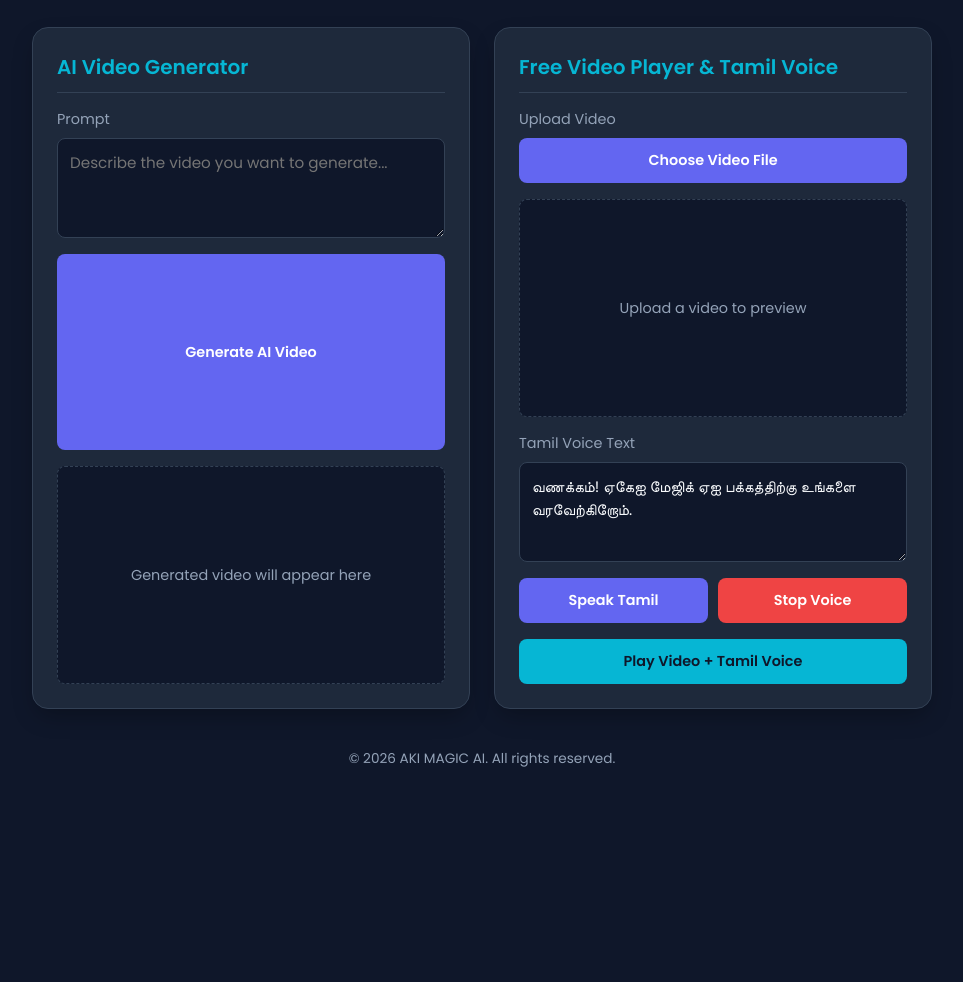
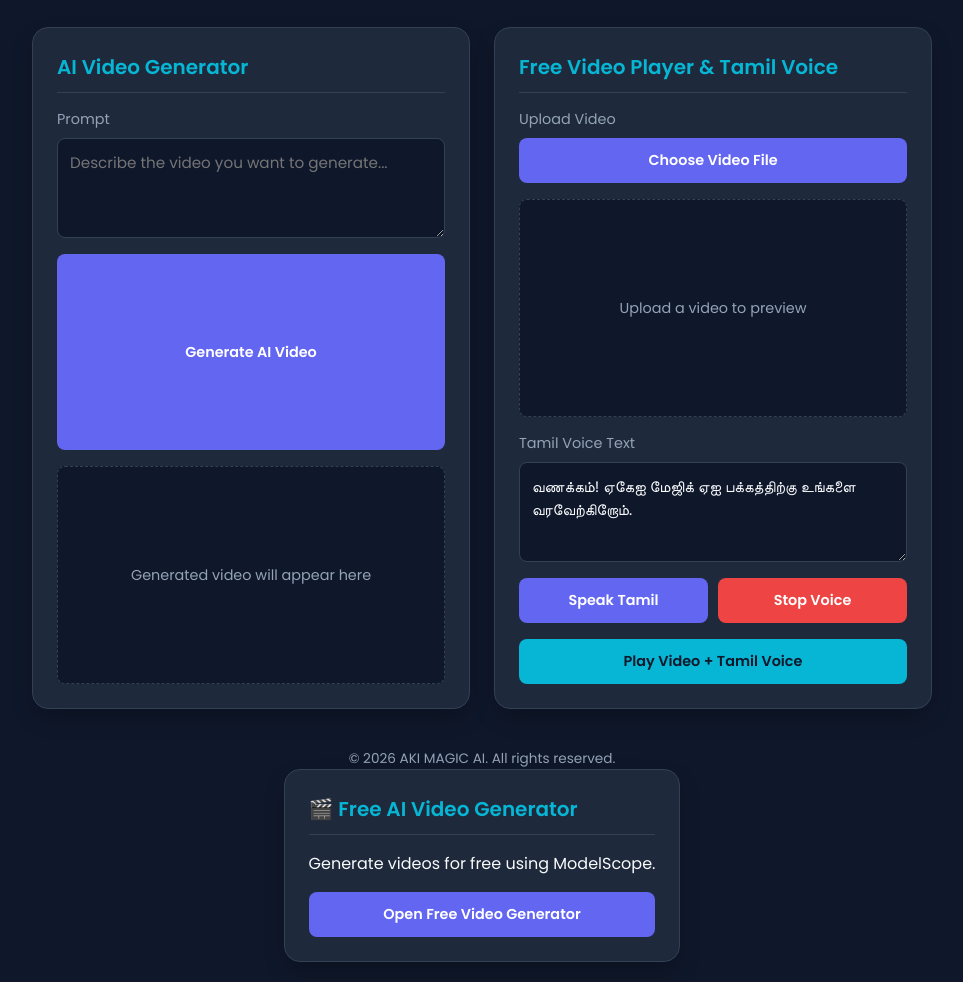
Before and after one commit to 93833kileshakilesh-ctrl/AKILESH-VIDEO-AI, a website: page index.html in a window 1280 px wide. Shown: the part 116-1098 px from the top of the page, without its empty margins (158-1121 px from the left). Before the commit the page ends 905 px from the top, so only its background shows below. Drawn offline with Linux system fonts and the light colour scheme.

Commit message:
Update index.html

```diff
--- a/index.html
+++ b/index.html
@@ -665,7 +665,13 @@ async function generateAiVideo() {
     Open Free Video Generator
   </button>
 </div></script>
-</body>
+<div class="card">
+  <h2>🎬 Free AI Video Generator</h2>
+  <p>Generate videos for free using ModelScope.</p>
+  <button onclick="window.open('https://huggingface.co/spaces/mediasynthesismuseum/modelscope-text-to-video','_blank')">
+    Open Free Video Generator
+  </button>
+</div></body>
 </html>
 </script>
 </body>
```
